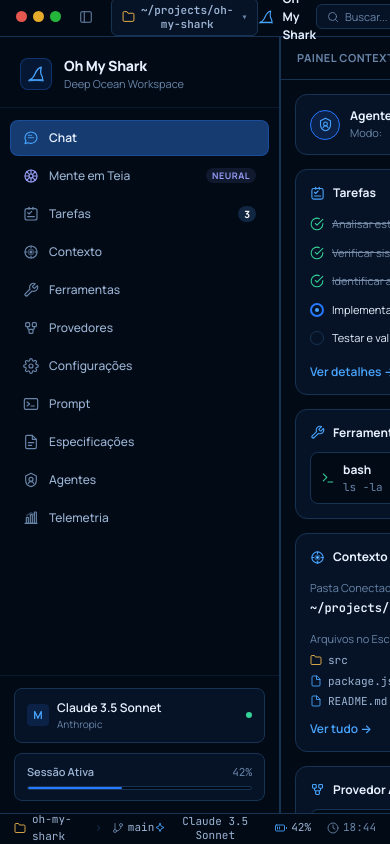
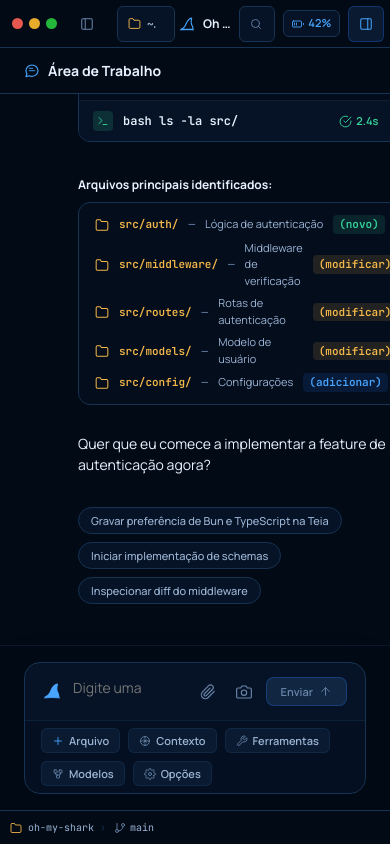
Before and after one commit to LucasEntweihen/OMSK-gui, a React (Vite) app: page / in a window 390 px wide. Built offline with nearby package versions, Linux system fonts and the light colour scheme.

Commit message:
feat: atualizacoes do OMSK-gui

```diff
--- a/src/features/teia/components/TeiaCanvas.tsx
+++ b/src/features/teia/components/TeiaCanvas.tsx
@@ -600,6 +600,7 @@
 
       {/* Floating Toolbar da Teia (Legenda Retrátil + HUD de Câmera) */}
       <div
+        className="teia-canvas-toolbar"
         style={{
           position: "absolute",
           bottom: "14px",
--- a/src/styles/globals.css
+++ b/src/styles/globals.css
@@ -109,3 +109,153 @@
   text-overflow: ellipsis;
   white-space: nowrap;
 }
+
+/* Responsive layout */
+html, #root {
+  min-height: 100%;
+}
+
+body {
+  min-width: 320px;
+  overflow: hidden;
+}
+
+@media (max-width: 1100px) {
+  :root {
+    --sidebar-width: 220px;
+    --inspector-width: 260px;
+  }
+
+  .oms-inspector {
+    display: none !important;
+  }
+}
+
+@media (max-width: 760px) {
+  :root {
+    --topbar-height: 48px;
+    --statusbar-height: 34px;
+  }
+
+  .oms-sidebar {
+    display: none !important;
+  }
+
+  .oms-topbar {
+    padding-left: 12px !important;
+    padding-right: 12px !important;
+  }
+
+  .oms-topbar > div {
+    min-width: 0;
+  }
+
+  .oms-topbar button {
+    min-width: 36px;
+    min-height: 36px;
+  }
+
+  .oms-topbar span {
+    max-width: 38vw;
+    overflow: hidden;
+    text-overflow: ellipsis;
+    white-space: nowrap;
+  }
+
+  .oms-statusbar {
+    padding: 0 10px !important;
+    font-size: 10px !important;
+  }
+
+  .oms-statusbar > div {
+    min-width: 0;
+    gap: 8px !important;
+  }
+
+  .oms-statusbar > div:first-child > div:first-child {
+    max-width: 58vw;
+    overflow: hidden;
+    white-space: nowrap;
+    text-overflow: ellipsis;
+  }
+
+  .oms-main-workspace {
+    min-width: 0;
+  }
+
+  .oms-teia-page {
+    min-height: 0;
+  }
+
+  .teia-explorer,
+  .teia-inspector {
+    display: none !important;
+  }
+
+  .teia-workspace-header {
+    height: auto !important;
+    min-height: 48px !important;
+    padding: 6px 10px !important;
+    flex-wrap: wrap;
+    gap: 6px !important;
+  }
+
+  .teia-workspace-header > * {
+    max-width: 100%;
+  }
+
+  .teia-workspace-header button {
+    min-height: 34px;
+  }
+
+  .teia-canvas-toolbar {
+    left: 8px !important;
+    right: 8px !important;
+    bottom: 8px !important;
+  }
+
+  .teia-hover-card {
+    max-width: calc(100vw - 24px) !important;
+  }
+
+  .oms-teia-page textarea {
+    font-size: 12px !important;
+    padding: 12px !important;
+  }
+
+  .oms-teia-page [style*="display: flex"][style*="width: 100%"] {
+    min-width: 0;
+  }
+}
+
+@media (max-width: 480px) {
+  .oms-topbar {
+    gap: 4px !important;
+  }
+
+  .oms-topbar span {
+    max-width: 30vw;
+  }
+
+  .teia-workspace-header {
+    overflow-x: auto;
+    flex-wrap: nowrap !important;
+    scrollbar-width: none;
+  }
+
+  .teia-workspace-header::-webkit-scrollbar {
+    display: none;
+  }
+
+  .oms-statusbar > div:nth-child(2) {
+    display: none !important;
+  }
+}
+
+@media (prefers-reduced-motion: reduce) {
+  *, *::before, *::after {
+    scroll-behavior: auto !important;
+    transition-duration: 0.01ms !important;
+    animation-duration: 0.01ms !important;
+  }
+}
```
Also changed, not shown: 1 other file (tests, documents, lock files or other folders).
